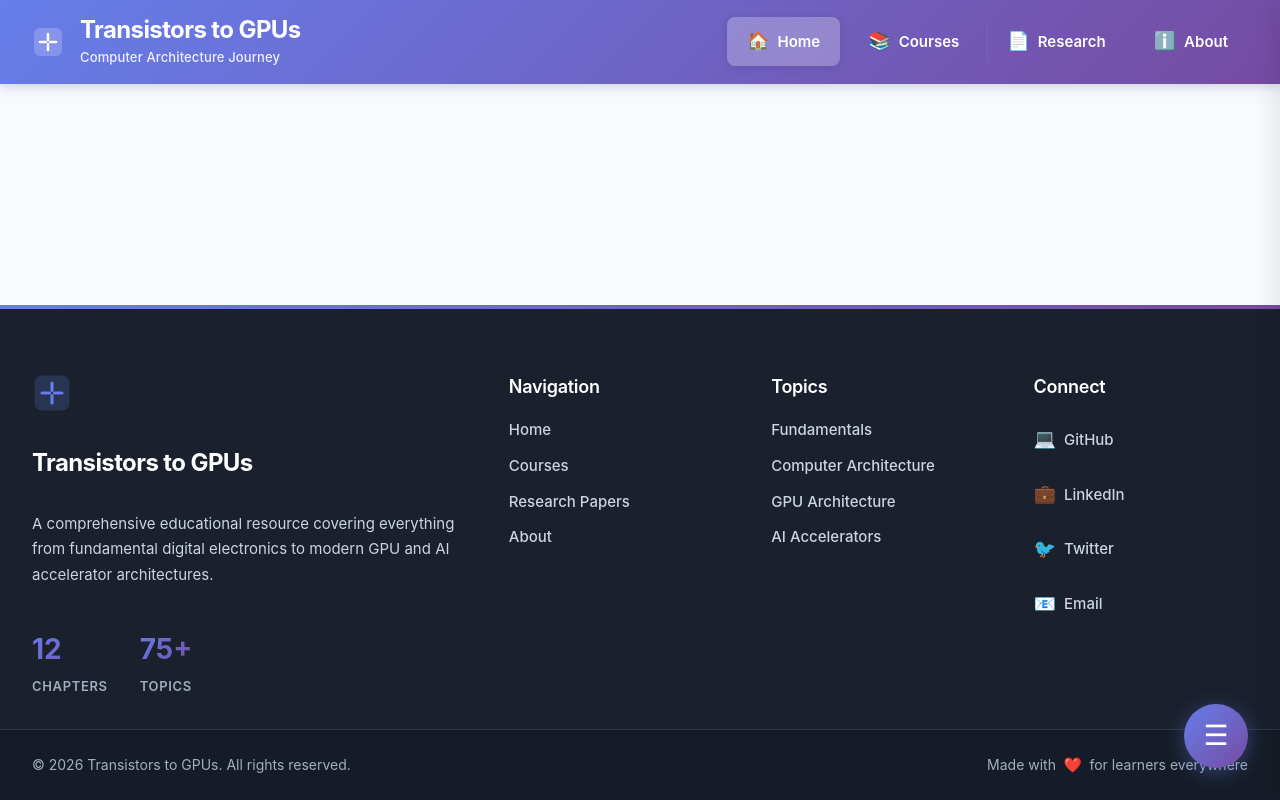
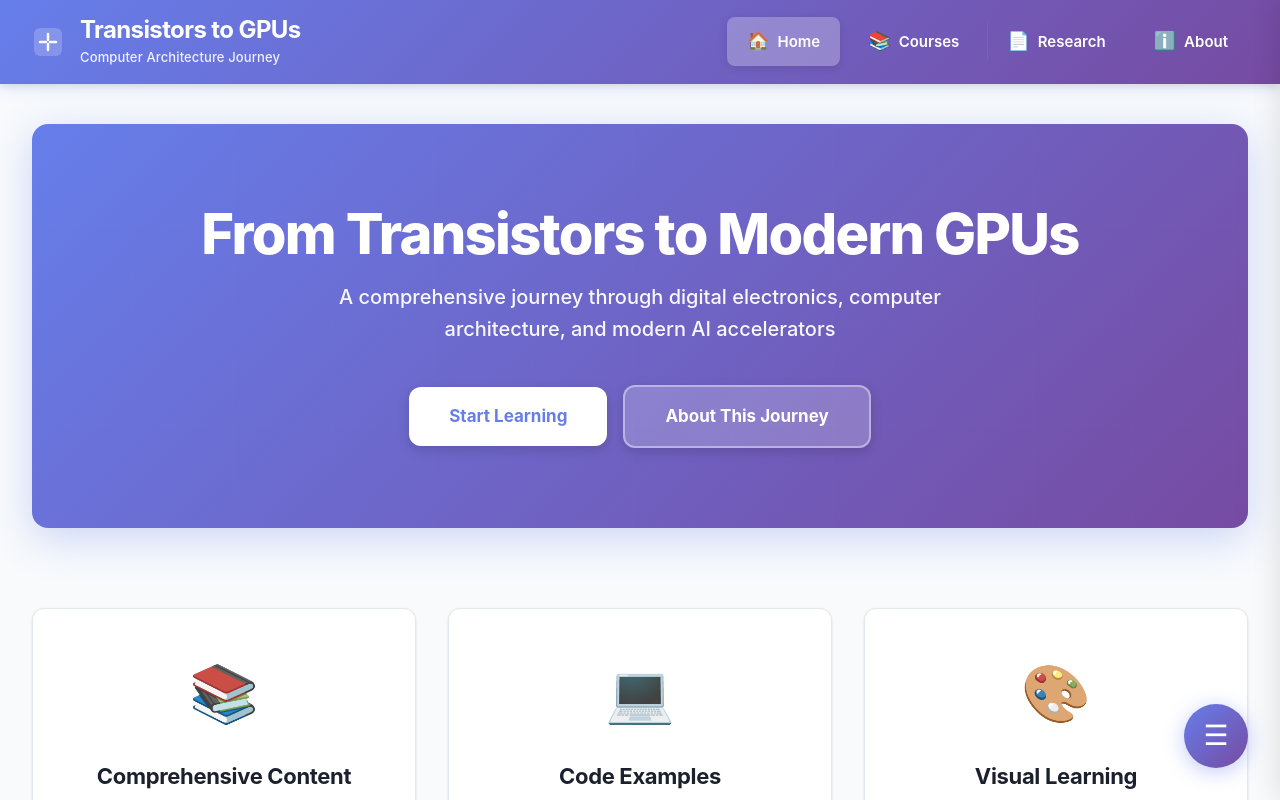
Before and after one commit to dhruvmittal41/TransistorsToGPUs, a React (Create React App) app: page / in a window 1280 px wide. Shown: the top 800 px of the page. Built offline with nearby package versions, Linux system fonts and the light colour scheme.

Commit message:
URL Updates

```diff
--- a/package.json
+++ b/package.json
@@ -2,7 +2,7 @@
   "name": "digital-electronics-blog",
   "version": "0.1.0",
   "private": true,
-  "homepage": "https://dhruvmittal41.github.io",
+  "homepage": "https://dhruvmittal41.github.io/TransistorsToGPUs",
   "dependencies": {
     "@testing-library/dom": "^10.4.1",
     "@testing-library/jest-dom": "^6.9.1",
--- a/src/App.tsx
+++ b/src/App.tsx
@@ -38,7 +38,7 @@ function App() {
       <AnalyticsWrapper>
         <Layout>
           <Routes>
-            <Route path="/TransistorsToGPUs/" element={<HomePage />} />
+            <Route path="/" element={<HomePage />} />
             <Route path="/courses" element={<CoursesPage />} />
             <Route
               path="/topic/:topicSlug/:subtopicSlug"
```
